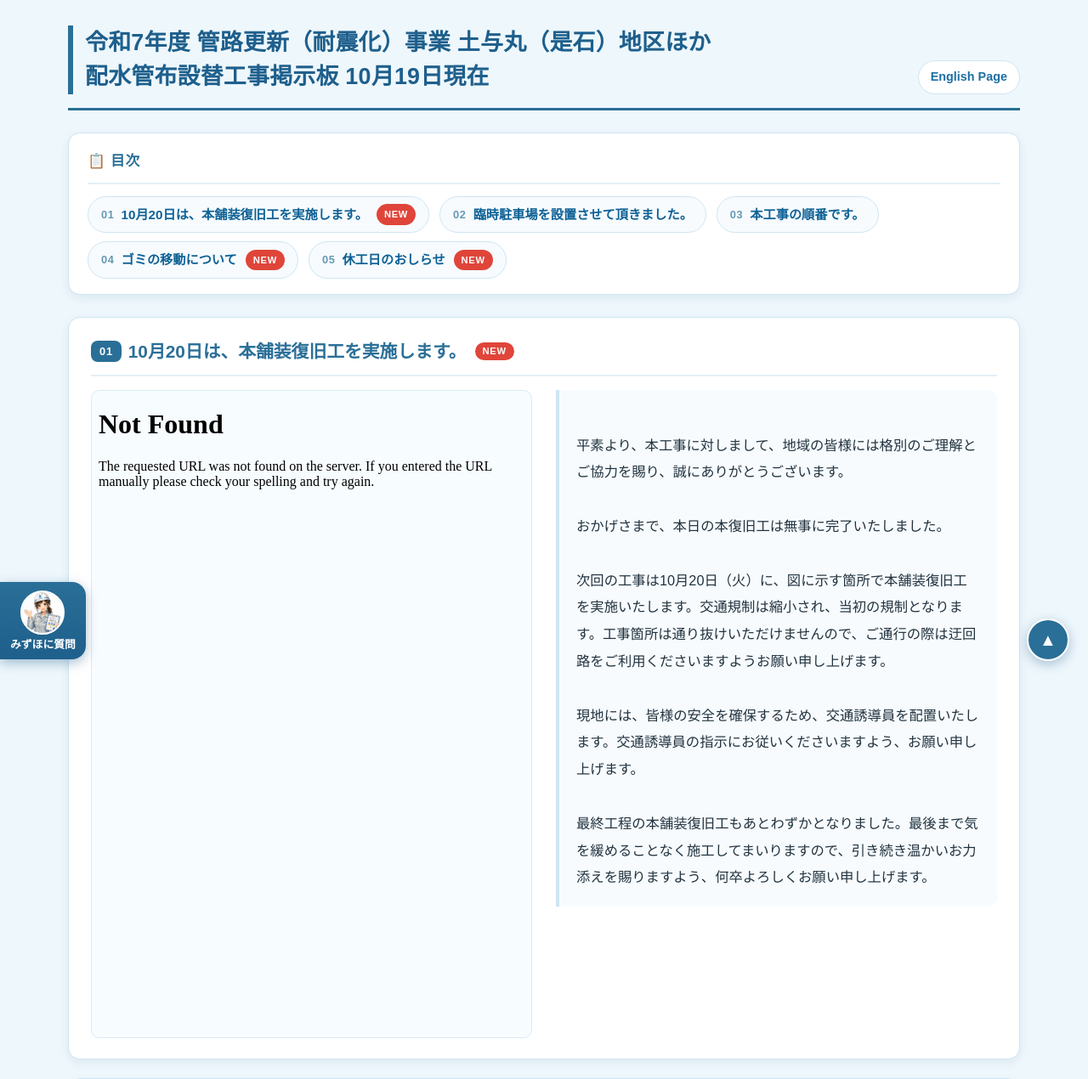
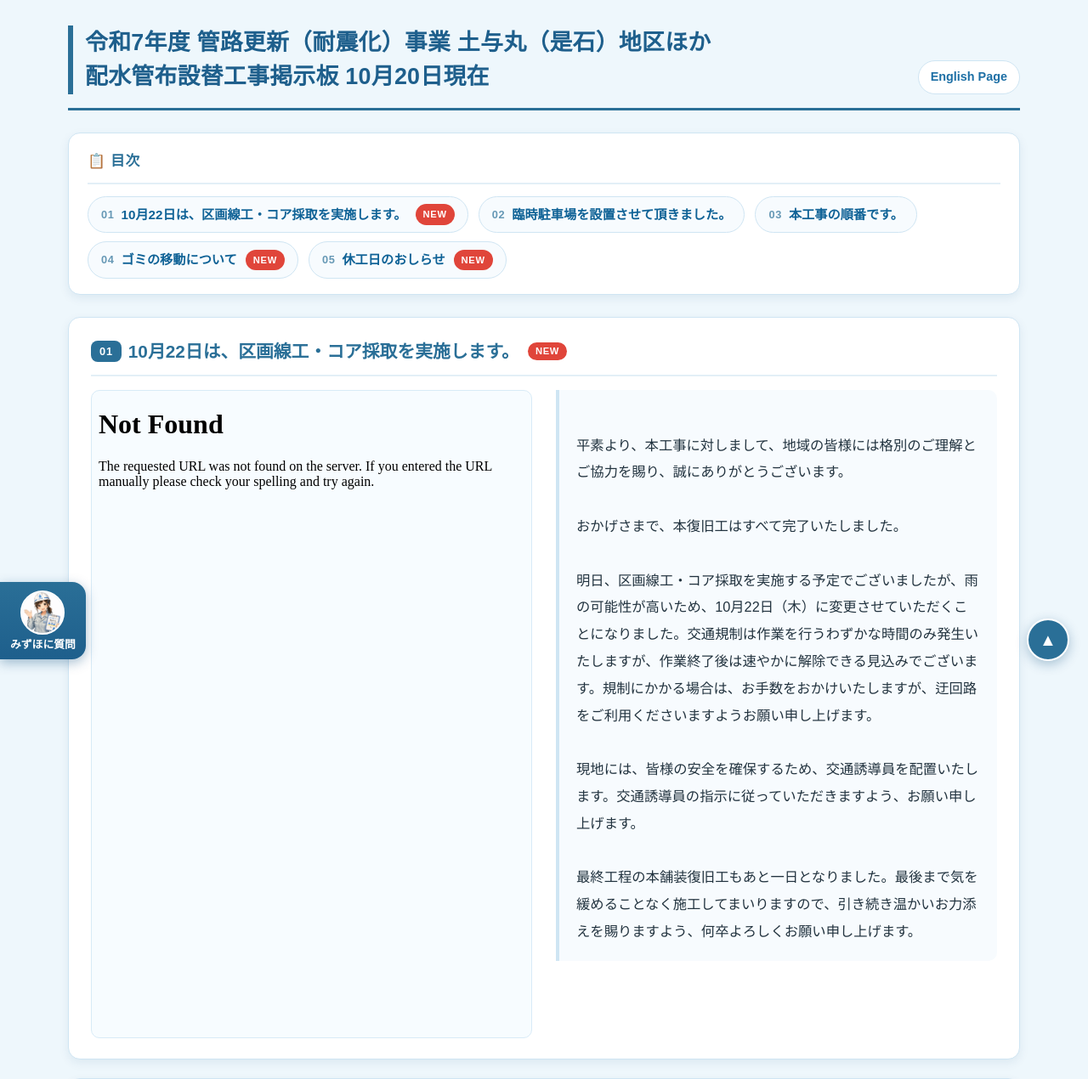
Before and after one commit to takeda03731-yu/construction_board, a Flask app: page / in a window 1280 px wide. Shown: the top 1270 px of the page at 85% size. Run offline with Flask 3, Linux system fonts and the light colour scheme; some libraries are stand-ins or nearby versions.

Commit message:
10月22日予定

```diff
--- a/main.py
+++ b/main.py
@@ -123,26 +123,26 @@ with app.app_context():
 # 表示用固定データ
 # -------------------------
 SITE_INFO = {
-    "construction_name": "令和7年度 管路更新（耐震化）事業 土与丸（是石）地区ほか\n配水管布設替工事掲示板 10月19日現在",
+    "construction_name": "令和7年度 管路更新（耐震化）事業 土与丸（是石）地区ほか\n配水管布設替工事掲示板 10月20日現在",
     "image_file": "本舗装復旧工.pdf",  # staticフォルダ内のファイル名
     "image_file2": "工事概要.pdf",
     "image_file3": "臨時駐車場.pdf",
     "image_file4": "ゴミの移動.png",
-    "image_description": "平素より、本工事に対しまして、地域の皆様には格別のご理解とご協力を賜り、誠にありがとうございます。\n\nおかげさまで、本日の本復旧工は無事に完了いたしました。\n\n次回の工事は10月20日（火）に、図に示す箇所で本舗装復旧工を実施いたします。交通規制は縮小され、当初の規制となります。工事箇所は通り抜けいただけませんので、ご通行の際は迂回路をご利用くださいますようお願い申し上げます。\n\n現地には、皆様の安全を確保するため、交通誘導員を配置いたします。交通誘導員の指示にお従いくださいますよう、お願い申し上げます。\n\n最終工程の本舗装復旧工もあとわずかとなりました。最後まで気を緩めることなく施工してまいりますので、引き続き温かいお力添えを賜りますよう、何卒よろしくお願い申し上げます。",
+    "image_description": "平素より、本工事に対しまして、地域の皆様には格別のご理解とご協力を賜り、誠にありがとうございます。\n\nおかげさまで、本復旧工はすべて完了いたしました。\n\n明日、区画線工・コア採取を実施する予定でございましたが、雨の可能性が高いため、10月22日（木）に変更させていただくことになりました。交通規制は作業を行うわずかな時間のみ発生いたしますが、作業終了後は速やかに解除できる見込みでございます。規制にかかる場合は、お手数をおかけいたしますが、迂回路をご利用くださいますようお願い申し上げます。\n\n現地には、皆様の安全を確保するため、交通誘導員を配置いたします。交通誘導員の指示に従っていただきますよう、お願い申し上げます。\n\n最終工程の本舗装復旧工もあと一日となりました。最後まで気を緩めることなく施工してまいりますので、引き続き温かいお力添えを賜りますよう、何卒よろしくお願い申し上げます。",
     "image_description2": "工事は舗装版切断工から始まり、本舗装復旧工をもって終了となる予定でございます。\n\n給水分岐替工の際には、個別に断水が発生いたします。断水の際は事前にお知らせいたしますので、ご理解とご協力を賜りますようお願い申し上げます。",
     "image_description3": "このたび、近隣の住民様のご厚意により、臨時駐車場を設置させていただくこととなりました。\n\n配水管の布設作業は、1日あたり約15m～30m程度の掘削を行うため、施工箇所によりましては、一時的にお車の出し入れが難しくなる場合がございます。\n\nその際には大変恐れ入りますが、臨時駐車場へお車を移動していただくようお願いすることがございます。\n\nなお、臨時駐車場内における盗難や事故等につきましては、誠に申し訳ございませんが、責任を負いかねますので、貴重品の管理や施錠等にご留意いただきますようお願い申し上げます。\n\nできる限りご不便をおかけしないよう努めてまいりますので、安心・安全な工事のため、何卒ご理解とご協力のほど、よろしくお願い申し上げます。",
     "image_description4": "本工事に伴うゴミの移動は、終了となりました。ゴミは今までどおり、所定の時間までにゴミステーションへお出しくださいますようお願い申し上げます。\n\n工事期間中は、ご理解・ご協力を賜り、誠にありがとうございました。",
-    "holiday_notice": "本工事では、作業員の安全と健康を守り、適切な休日を確保するため、原則として土曜日・日曜日を休工日とさせていただいております。特別な事情がない限り、土曜日・日曜日の作業は行わない予定でございます。\n\n地域の皆様には、工事期間中何かとご不便をおかけいたしますが、安全に工事を進めてまいりますので、引き続きご理解とご協力を賜りますようお願い申し上げます。"
+    "holiday_notice": "明日10月21日は、雨天の可能性が高いため休工といたします。\n\n本工事では、作業員の安全と健康を守り、適切な休日を確保するため、原則として土曜日・日曜日を休工日とさせていただいております。特別な事情がない限り、土曜日・日曜日の作業は行わない予定でございます。\n\n地域の皆様には、工事期間中何かとご不便をおかけいたしますが、安全に工事を進めてまいりますので、引き続きご理解とご協力を賜りますようお願い申し上げます。"
 }
 
 SITE_INFO_EN = {
-    "construction_name": "FY2025 Water Pipeline Renewal (Seismic Reinforcement) Project, Doyomaru (Koreishi) District and Other Areas\nWater Distribution Pipe Replacement Work Notice Board, as of October 19",
+    "construction_name": "FY2025 Water Pipeline Renewal (Seismic Reinforcement) Project, Doyomaru (Koreishi) District and Other Areas\nWater Distribution Pipe Replacement Work Notice Board, as of October 20",
     "image_file": "本舗装復旧工en.pdf",
     "image_file2": "工事概要en.pdf",
     "image_file3": "臨時駐車場en.pdf",
     "image_file4": "ゴミの移動en.png",
 
-    "image_description": "We sincerely thank everyone in the community for your exceptional understanding and cooperation with this construction project.\n\nThanks to you, today's main restoration work has been completed safely.\n\nThe next work, the final pavement restoration work, will be carried out on Tuesday, October 20, at the location shown in the figure. Traffic control will be reduced to the original controlled area. Passage through the work area will not be possible, so we kindly ask that you use the detour route when passing through the area.\n\nTraffic guides will be stationed on site to ensure everyone's safety. We kindly ask that you follow the instructions of the traffic guides.\n\nThe final pavement restoration work, the last stage of the project, is all that remains, and it is coming soon. We will stay focused and carry out the work carefully until the very end, and we sincerely ask for your continued warm support and cooperation.",
+    "image_description": "We sincerely thank everyone in the community for your exceptional understanding and cooperation with this construction project.\n\nThanks to your support, the main pavement restoration work has been completed.\n\nWe had planned to carry out the road marking work and core sampling tomorrow. However, because rain is likely, we have changed the date to Thursday, October 22. Traffic control will be in place only for the short time the work is being done, and we expect to lift it promptly once the work is finished. If you are affected by the traffic control, we apologize for the inconvenience and kindly ask that you use the detour route.\n\nTraffic guides will be stationed on site to ensure everyone's safety. We kindly ask that you follow the instructions of the traffic guides.\n\nOnly one day remains until the completion of the final stage, the main pavement restoration work. We will stay focused and carry out the work carefully until the very end, and we sincerely ask for your continued warm support and cooperation.",
 
 "image_description2": """The construction work will begin with pavement cutting work and is scheduled to be completed with final pavement restoration work.\n\nDuring the water service connection replacement work, temporary water outages will occur for individual households. We will notify you in advance before any water outage occurs, and we appreciate your understanding and cooperation.""",
 
@@ -150,7 +150,7 @@ SITE_INFO_EN = {
 
     "image_description4": "The relocation of garbage for this project has ended. As before, please place your garbage at the garbage station by the designated time.\n\nThank you very much for your understanding and cooperation during the construction period.",
 
-    "holiday_notice": "To protect the safety and health of our workers and ensure they have adequate time off, Saturdays and Sundays are generally treated as non-working days for this project. Unless special circumstances arise, no work is planned on Saturdays or Sundays.\n\nWe apologize for any inconvenience to the community during the construction period. We will continue to carry out the work safely, and we appreciate your continued understanding and cooperation."
+    "holiday_notice": "Tomorrow, October 21, there will be no work because rain is likely.\n\nTo protect the safety and health of our workers and ensure they have adequate time off, Saturdays and Sundays are generally treated as non-working days for this project. Unless special circumstances arise, no work is planned on Saturdays or Sundays.\n\nWe apologize for any inconvenience to the community during the construction period. We will continue to carry out the work safely, and we appreciate your continued understanding and cooperation."
 }
 
 def get_board_text():
--- a/templates/base.html
+++ b/templates/base.html
@@ -83,7 +83,7 @@
     {% if lang == "en" %}
         <h2>📋 Contents</h2>
         <ul>
-            <li><a href="#work">Final pavement restoration work will be carried out on October 20.<span class="new-badge">NEW</span></a></li>
+            <li><a href="#work">Line marking work and core sampling will be carried out on October 22.<span class="new-badge">NEW</span></a></li>
             <li><a href="#parking">Temporary Parking Area</a></li>
             <li><a href="#flow">Construction Work Flow</a></li>
             <li><a href="#garbage">Garbage Collection Point<span class="new-badge">NEW</span></a></li>
@@ -92,7 +92,7 @@
     {% else %}
         <h2>📋 目次</h2>
         <ul>
-            <li><a href="#work">10月20日は、本舗装復旧工を実施します。<span class="new-badge">NEW</span></a></li>
+            <li><a href="#work">10月22日は、区画線工・コア採取を実施します。<span class="new-badge">NEW</span></a></li>
             <li><a href="#parking">臨時駐車場を設置させて頂きました。</a></li>
             <li><a href="#flow">本工事の順番です。</a></li>
             <li><a href="#garbage">ゴミの移動について<span class="new-badge">NEW</span></a></li>
@@ -105,9 +105,9 @@
         <section class="card">
             <h2 id="work">
     {% if lang == "en" %}
-        Final pavement restoration work will be carried out on October 20.
+        Line marking work and core sampling will be carried out on October 22.
     {% else %}
-        10月20日は、本舗装復旧工を実施します。
+        10月22日は、区画線工・コア採取を実施します。
     {% endif %}
 <span class="new-badge">NEW</span></h2>
 
```
Also changed, not shown: 3 other files.
